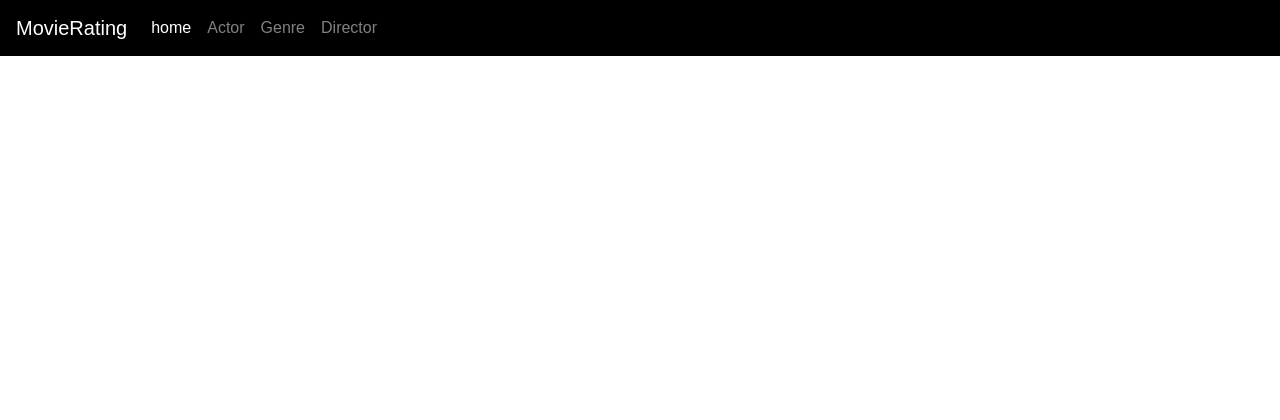
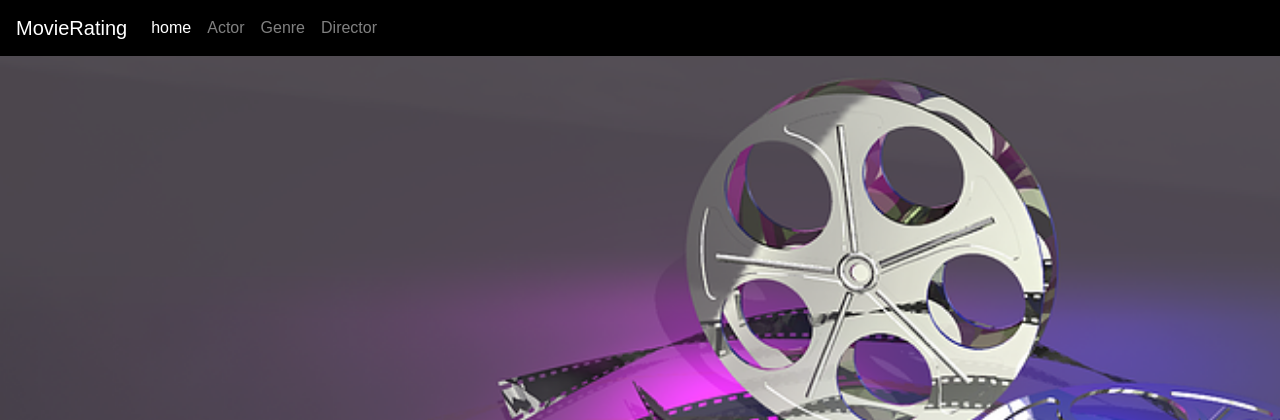
Before and after one commit to Etienne-Schmitt/ACS-MovieRating, a PHP site: template Views/home.html.twig in a window 1280 px wide. Shown: the top 420 px of the page. Run offline with PHP 8.4, Linux system fonts and the light colour scheme; the template is opened without the code that fills it: most values are stand-ins (such as "Sample title", 1, 10 or a date in 2020); some libraries are stand-ins or nearby versions.

Commit message:
background home afficher tous les genre form tableau

```diff
--- a/assets/css/style.css
+++ b/assets/css/style.css
@@ -1,5 +1,11 @@
 body {
     font-family: sans-serif;
+      background: url('../img/bg.png') no-repeat center center fixed;
+      -webkit-background-size: cover;
+      -moz-background-size: cover;
+      background-size: cover;
+      -o-background-size: cover;
+ color:#fff;
   }
   .color-dark {
     background-color: #000!important
```
Also changed, not shown: Controllers/Artist/ArtistController.php (added, +16 -0 lines), assets/img/bg.png (added), assets/img/bg2.png (added).
